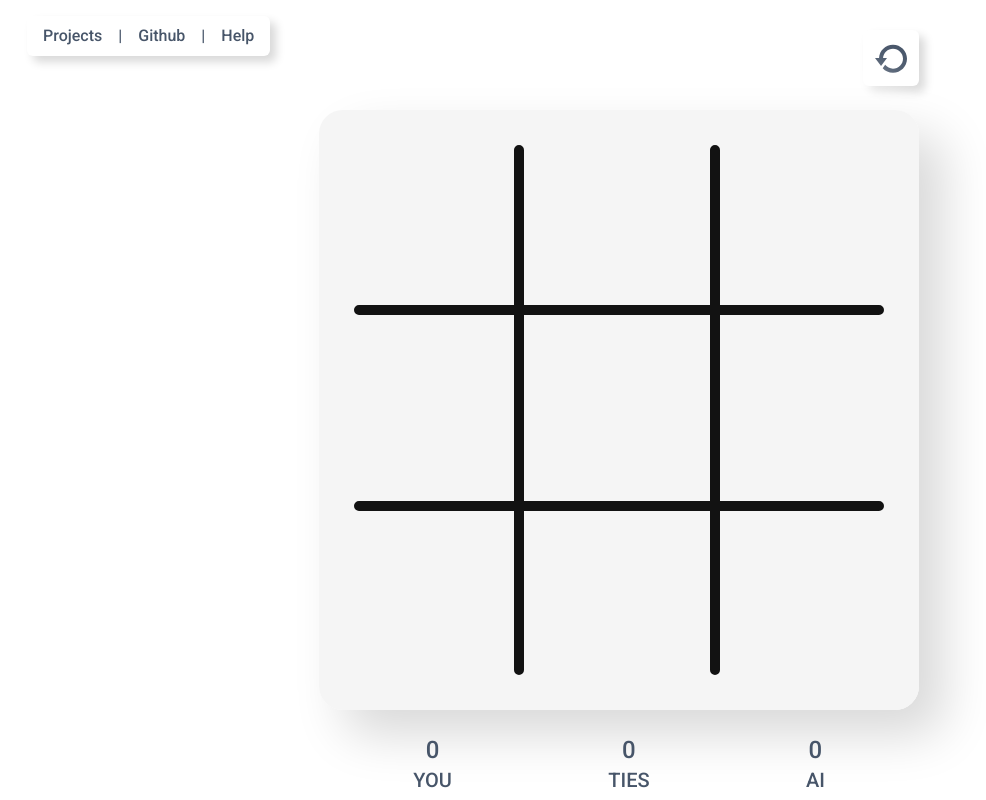
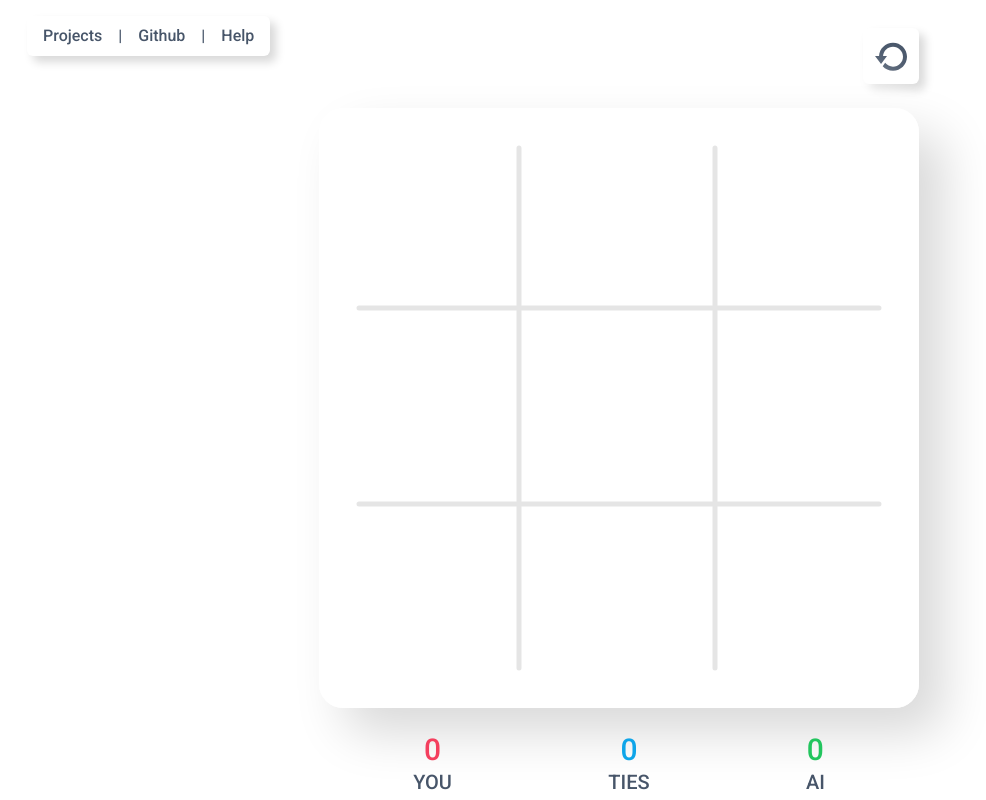
Before and after one commit to AyoubMazouz/tic-tac-toe-ai, a website: page index.html in a window 1280 px wide. Shown: the whole page, without its empty margins (21-1007 px from the left). Drawn offline with Linux system fonts and the light colour scheme.

Commit message:
Add nicer color, fix bugs , clean code.

```diff
--- a/index.html
+++ b/index.html
@@ -43,16 +43,19 @@
         <canvas class="canvas-shadow rounded-3xl" id="canvas"></canvas>
 
         <div class="flex justify-around items-center w-full px-4 text-xl">
+            <!-- player -->
             <div class="flex flex-col items-center">
-                <div class="text-2xl" id="player-score">0</div>
+                <div class="text-3xl text-rose-500" id="player-score">0</div>
                 <div>YOU</div>
             </div>
+            <!-- ties -->
             <div class="flex flex-col items-center">
-                <div class="text-2xl" id="player-score">0</div>
+                <div class="text-3xl text-sky-500" id="ties">0</div>
                 <div>TIES</div>
             </div>
+            <!-- ai -->
             <div class="flex flex-col items-center">
-                <div class="text-2xl" id="ai-score">0</div>
+                <div class="text-3xl text-green-500" id="ai-score">0</div>
                 <div>AI</div>
             </div>
         </div>
--- a/src/config.js
+++ b/src/config.js
@@ -1,4 +1,16 @@
-const s = 200; // Size of each cell.
-const p = 40; // Padding
-const [w, h] = [s * 3, s * 3];
-[canvas.width, canvas.height] = [w, h];
+// Size of each cell.
+const s = 200;
+// Padding.
+const p = 40;
+// Width / Height
+const w = s * 3;
+const h = s * 3;
+// Setting the canvas height & width.
+canvas.width = w;
+canvas.height = h;
+// Score reference for ai.
+const stats = {
+    "human": -10,
+    "ai": 10,
+    "tie": 0
+};
--- a/src/minimax.js
+++ b/src/minimax.js
@@ -1,3 +1,7 @@
+// RESOURCES:
+// https://www.geeksforgeeks.org/minimax-algorithm-in-game-theory-set-1-introduction/
+// https://www.youtube.com/watch?v=l-hh51ncgDI
+
 const minimax = (board, isMaximizing, depth) => {
     const result = checkWin()[0];
     if (result) return stats[result];
--- a/src/tic-tac-toe.js
+++ b/src/tic-tac-toe.js
@@ -2,12 +2,14 @@ const canvas = document.getElementById("canvas");
 /** @type {CanvasRenderingContext2D} */
 const ctx = canvas.getContext("2d");
 const restartBtn = document.getElementById("restart");
-const label = document.getElementById("label");
+const playerScore = document.getElementById("player-score");
+const aiScore = document.getElementById("ai-score");
+const ties = document.getElementById("ties");
+ctx.lineCap = 'round';
 
-ctx.lineCap = 'round';
-ctx.lineWidth = 10;
-
+// Important data stored here.
 var game = {
+    player: 0, ai: 0, ties: 0,
     turn: true, over: false,
     x: null, y: null,
     board: [
@@ -17,15 +19,20 @@ var game = {
     ]
 };
 
+// ####################################################
+// ############ FUNCTIONS #############################
+// ####################################################
 const IsEmpty = (x, y) => !game.board[y][x];
 const areEqual = (arr1, arr2) => (JSON.stringify(arr1) === JSON.stringify(arr2));
 
 const getAvailablePos = () => {
+    // Get all available positions.
     const temp = [];
-    for (let i = 0; i < 3; i++) {
-        for (let j = 0; j < 3; j++)
-            if (game.board[i][j] === "") temp.push([j, i]);
-    } return temp;
+    game.board.forEach((row, i) => {
+        row.forEach((cell, j) => {
+            if (cell === "") temp.push([j, i]);
+        });
+    }); return temp;
 }
 
 const IsBoardFull = () => {
@@ -36,6 +43,7 @@ const IsBoardFull = () => {
 }
 
 const getIndexPos = (x, y) => {
+    // Calculate index out of mouse position.
     const off = canvas.getBoundingClientRect();
     return [(x - off.x) / s | 0, (y - off.y) / s | 0];
 }
@@ -46,6 +54,7 @@ const checkWin = () => {
     const ai = ["O", "O", "O"];
     const b = game.board;
     let [step, temp] = [0, []];
+    // For each row and column.
     for (let i = 0; i < 6; i++) {
         for (let j = 0; j < 3; j++) {
             if (step < 3) temp.push(b[step][j]);    // Row / X.
@@ -61,7 +70,9 @@ const checkWin = () => {
             else return ["ai", { start: [step - 3, 0], end: [step - 3, 2] }];
 
         [step, temp] = [step + 1, []];
-    } // Diagonal.
+    }
+
+    // For each diagonal position.
     if (areEqual([b[0][0], b[1][1], b[2][2]], human))
         return ["human", { start: [0, 0], end: [2, 2] }]; // \
     if (areEqual([b[0][0], b[1][1], b[2][2]], ai))
@@ -71,17 +82,23 @@ const checkWin = () => {
     if (areEqual([b[2][0], b[1][1], b[0][2]], ai))
         return ["ai", { start: [0, 2], end: [2, 0] }];      // /
     if (IsBoardFull()) return ["tie", null];
+    // If no one wins return false.
     return [false, null];
 }
 
 const recordPos = (_x, _y) => {
+    // Get mouse position each frame to draw hover.
     game.pos = [_x, _y];
     [game.x, game.y] = getIndexPos(_x, _y);
 }
 
-
+// ####################################################
+// ############ DRAW ##################################
+// ####################################################
 const drawBoard = () => {
-    ctx.strokeStyle = "#121212";
+    // Draw to horizontal & two vertical lines.
+    ctx.strokeStyle = "rgba(0, 0, 0, .1)";
+    ctx.lineWidth = 5;
     ctx.beginPath();
     // Horizontal.
     ctx.moveTo(p, h / 3);
@@ -98,7 +115,8 @@ const drawBoard = () => {
 
 const drawCross = (x, y, a) => {
     if (x === null) return
-    ctx.strokeStyle = `rgba(210, 90, 0, ${a || 1})`;
+    ctx.lineWidth = 25;
+    ctx.strokeStyle = `rgba(16, 185, 129, ${a || 1})`;
     ctx.beginPath();
     ctx.moveTo(x * s + p, y * s + p);
     ctx.lineTo(x * s + s - p, y * s + s - p);
@@ -108,7 +126,8 @@ const drawCross = (x, y, a) => {
 }
 
 const drawCircle = (x, y) => {
-    ctx.strokeStyle = "#F05454";
+    ctx.strokeStyle = "#e11d48";
+    ctx.lineWidth = 25;
     ctx.beginPath();
     ctx.arc((x * s) + s / 2, (y * s) + s / 2, s / 2 - p, 0, Math.PI * 2);
     ctx.stroke();
@@ -117,7 +136,8 @@ const drawCircle = (x, y) => {
 const winningLine = pos => {
     if (!pos) return;
     const [x1, y1, x2, y2] = [...pos.start, ...pos.end];
-    ctx.strokeStyle = "#121212";
+    ctx.lineWidth = 25;
+    ctx.strokeStyle = "#0ea5e9";
     ctx.beginPath();
     ctx.moveTo(x1 * s + s / 2, y1 * s + s / 2);
     ctx.lineTo(x2 * s + s / 2, y2 * s + s / 2);
@@ -126,20 +146,18 @@ const winningLine = pos => {
 
 const drawHoverCross = (x, y) => {
     if (x === null) return;
-    if (IsEmpty(x, y))
-        drawCross(x, y, .1);
+    if (IsEmpty(x, y)) drawCross(x, y, .1);
 }
 
 const draw = () => {
-    ctx.fillStyle = "#F5F5F5";
+    // Clear canvas.
+    ctx.fillStyle = "#ffff";
     ctx.fillRect(0, 0, w, h);
     drawBoard();
     for (let y = 0; y < 3; y++) {
         for (let x = 0; x < 3; x++) {
-            if (game.board[y][x] === "X")
-                drawCross(x, y);
-            else if (game.board[y][x] === "O")
-                drawCircle(x, y);
+            if (game.board[y][x] === "X") drawCross(x, y);
+            else if (game.board[y][x] === "O") drawCircle(x, y);
         }
     }
 }
@@ -157,49 +175,79 @@ const reset = () => {
     requestAnimationFrame(update);
 }
 
-const stats = { "human": -10, "ai": 10, "tie": 0 };
-const aiMove = () => {
+const updateScores = winner => {
+    if (winner === "human") game.player++;
+    else if (winner === "tie") game.ties++;
+    else if (winner === "ai") game.ai++;
+    playerScore.innerText = game.player;
+    aiScore.innerText = game.ai;
+    ties.innerText = game.ties;
+}
+
+// ####################################################
+// ############ MAIN FUNCTIONS ########################
+// ####################################################
+const aiMove = async () => {
+    return new Promise(resolve => {
+        setTimeout(() => {
             if (game.over) return;
             if (IsBoardFull()) return;
+
             const availablePos = getAvailablePos();
-    let bestScore = -Infinity;
-    let move;
+            let [bestScore, move] = [-Infinity, undefined];
+
             for (let pos of availablePos) {
+                // Loop over all available positions & call minimax.
                 game.board[pos[1]][pos[0]] = "O";
                 score = minimax(game.board, false, 4);
                 game.board[pos[1]][pos[0]] = "";
+
+                // Make decision according to results (score).
                 if (score > bestScore) [bestScore, move] = [score, pos];
             }
+            // Finnish the turn.
             game.turn = !game.turn;
             game.board[move[1]][move[0]] = "O";
+            resolve();
+        }, 0);
+    })
 }
 
-const humanMove = (_x, _y) => {
+const playerMove = (_x, _y) => {
     if (game.over) return;
     if (IsBoardFull()) return;
+
     const [x, y] = getIndexPos(_x, _y);
+
     if (!IsEmpty(x, y)) return;
+
     game.board[y][x] = "X";
     game.turn = !game.turn;
 }
 
-const update = () => {
+const update = async () => {
     const [winner, pos] = checkWin();
     if (winner) {
-        label.innerText = winner;
+        // If there is a winner
+        updateScores(winner);
         game.over = true;
     }
-    if (!game.turn) aiMove();
+    // If ai turn.
+    if (!game.turn) await aiMove();
+
     if (!game.over) {
         draw();
         drawHoverCross(game.x, game.y)
         requestAnimationFrame(update);
     } else draw();
+
     winningLine(pos);
 }
+requestAnimationFrame(update);
 
-
+// ####################################################
+// ############ EVENTS ################################
+// ####################################################
 restartBtn.addEventListener("click", e => reset());
-canvas.addEventListener("click", e => humanMove(e.clientX, e.clientY));
+canvas.addEventListener("click", e => playerMove(e.clientX, e.clientY));
 canvas.addEventListener("mousemove", e => recordPos(e.clientX, e.clientY));
-requestAnimationFrame(update);
```
Also changed, not shown: src/styles.css, 1 other file. Lines whose indentation alone changed are shown as unchanged.
